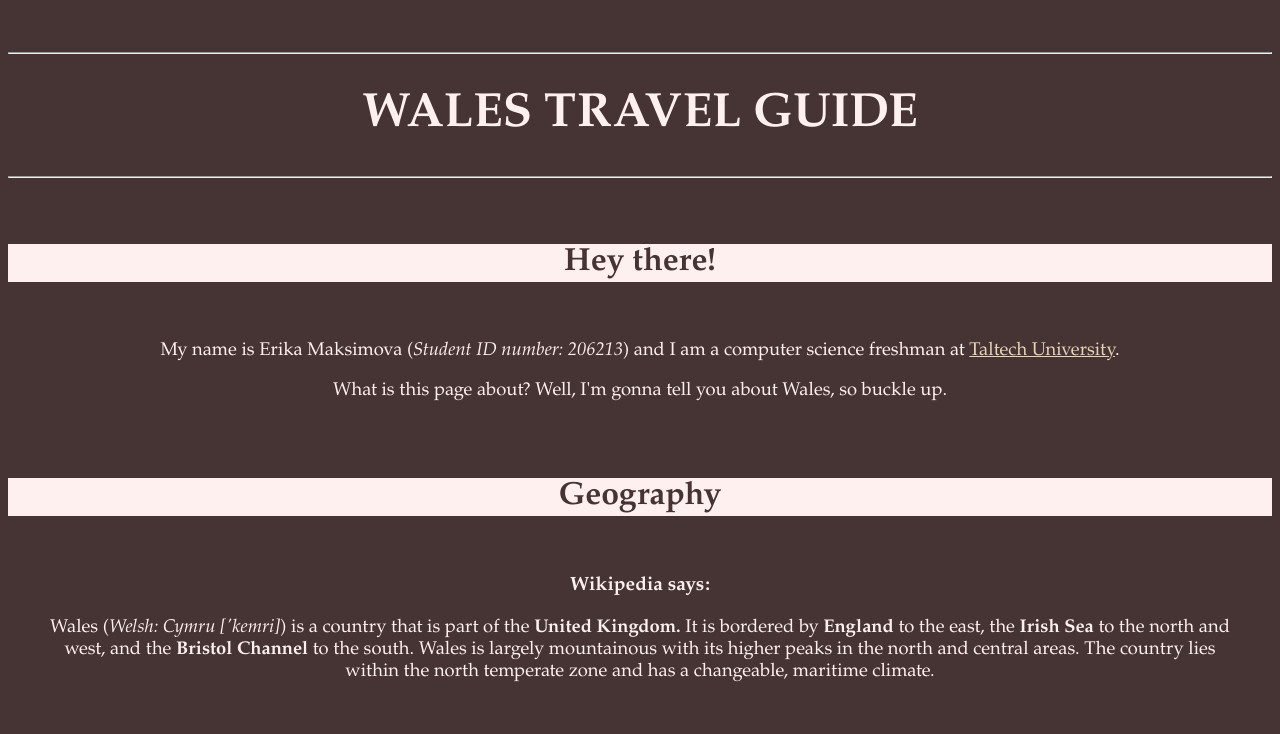
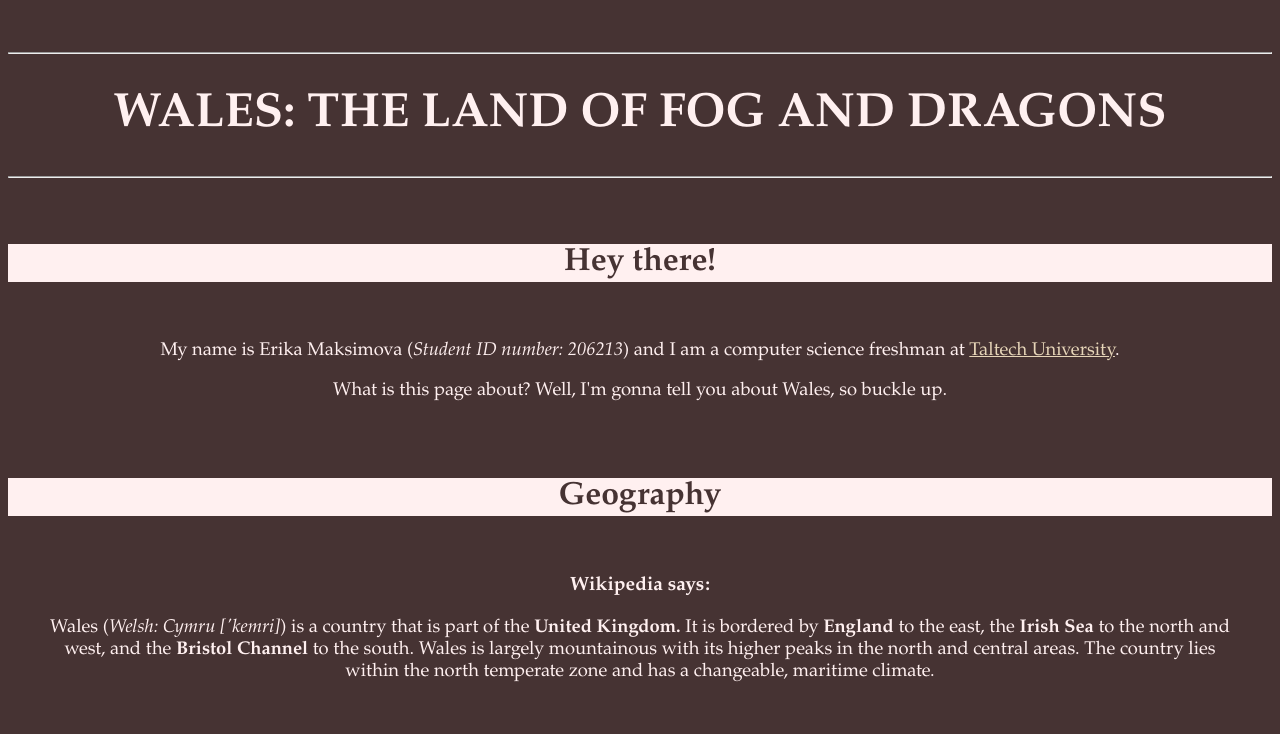
Before and after one commit to am3-26/am3-26.github.io, a plain HTML site: page index.html in a window 1280 px wide. Shown: the top 734 px of the page. Drawn offline with Linux system fonts and the light colour scheme.

Commit message:
Update index.html

```diff
--- a/index.html
+++ b/index.html
@@ -23,7 +23,7 @@
 <br>
 <br>
 <hr>
-<h1 style="color: #fff0f0; font-family: Garamond; font-size:300%; text-align:center;">WALES TRAVEL GUIDE</h1>
+<h1 style="color: #fff0f0; font-family: Garamond; font-size:300%; text-align:center;">WALES: THE LAND OF FOG AND DRAGONS</h1>
 <hr>
 <br>
 <br>
```
